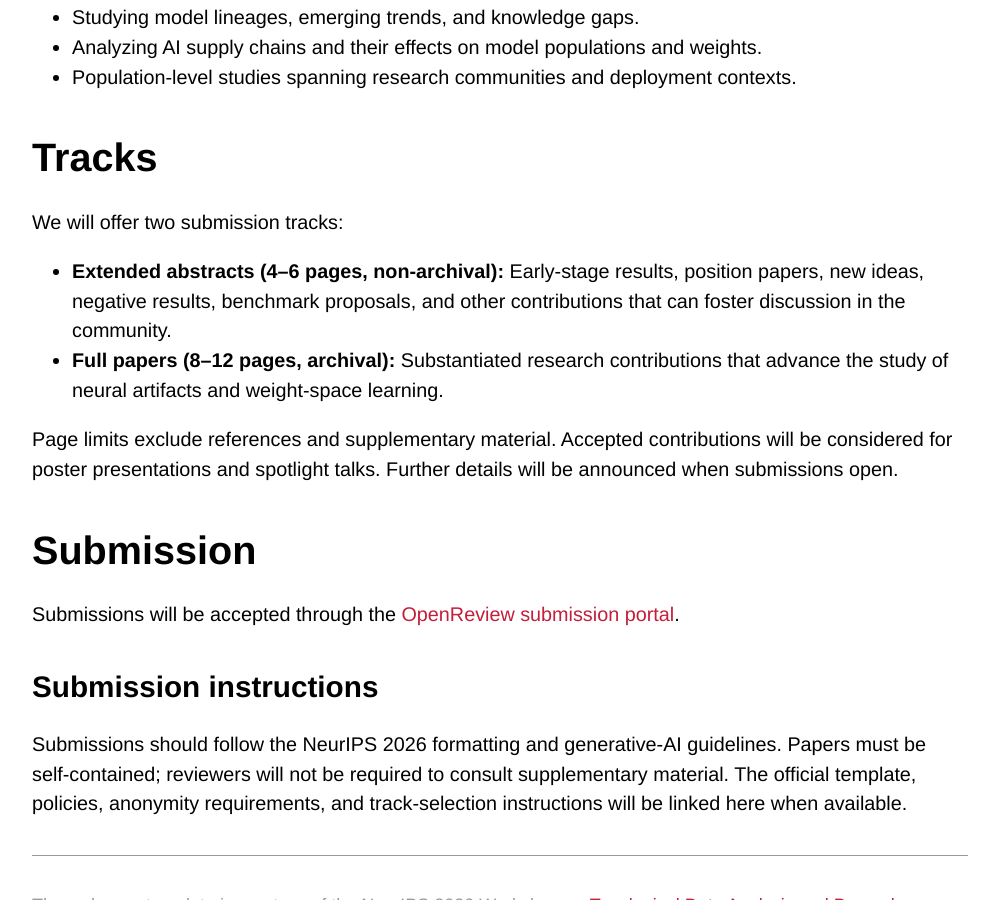
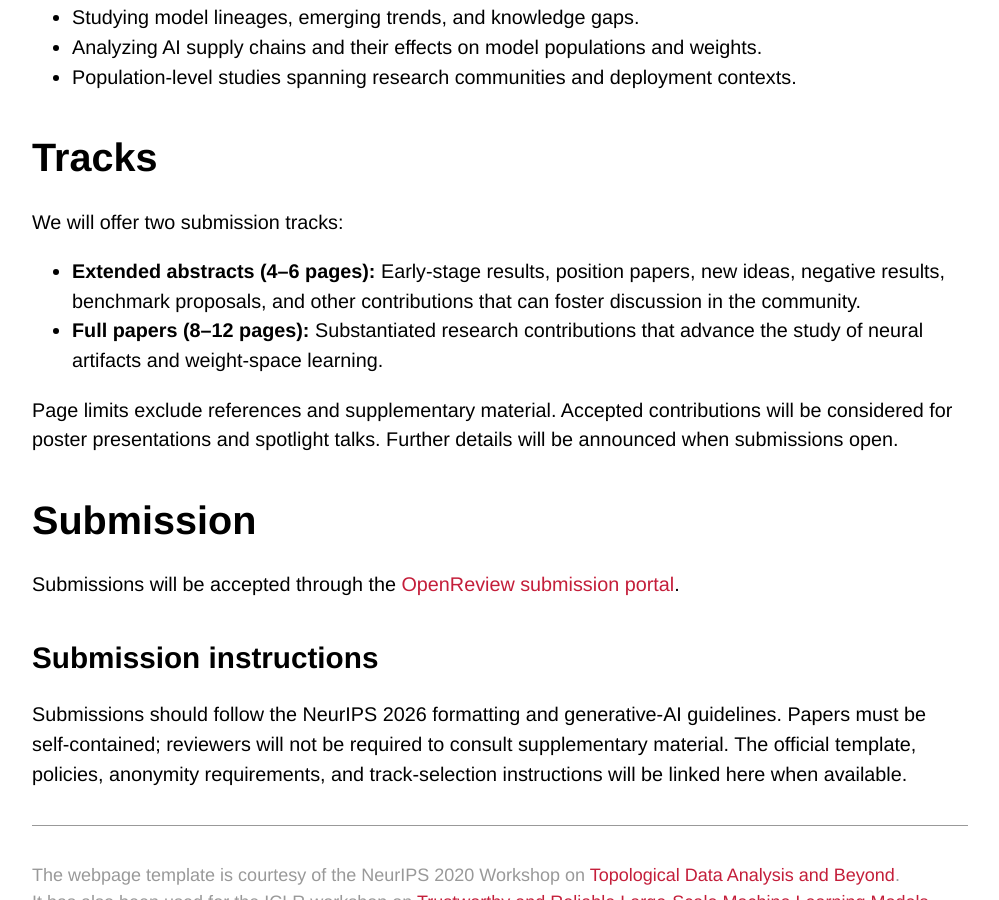
Before and after one commit to MadryLab/artifacts-as-data, a Jekyll site: the page built from docs/cfp.md, in a window 1280 px wide and 900 px high, scrolled down 2197 px. Shown: the whole window, without its empty margins (140-1139 px from the left). Built offline with Jekyll 4.4.1, drawn with Linux system fonts in a browser that asks for light colours; some web fonts are replaced.

Commit message:
updated cfp

```diff
--- a/docs/cfp.md
+++ b/docs/cfp.md
@@ -61,8 +61,8 @@ We invite contributions that treat neural network artifacts—including weights,
 
 We will offer two submission tracks:
 
-- **Extended abstracts (4–6 pages, non-archival):** Early-stage results, position papers, new ideas, negative results, benchmark proposals, and other contributions that can foster discussion in the community.
-- **Full papers (8–12 pages, archival):** Substantiated research contributions that advance the study of neural artifacts and weight-space learning.
+- **Extended abstracts (4–6 pages):** Early-stage results, position papers, new ideas, negative results, benchmark proposals, and other contributions that can foster discussion in the community.
+- **Full papers (8–12 pages):** Substantiated research contributions that advance the study of neural artifacts and weight-space learning.
 
 Page limits exclude references and supplementary material. Accepted contributions will be considered for poster presentations and spotlight talks. Further details will be announced when submissions open.
 
```
